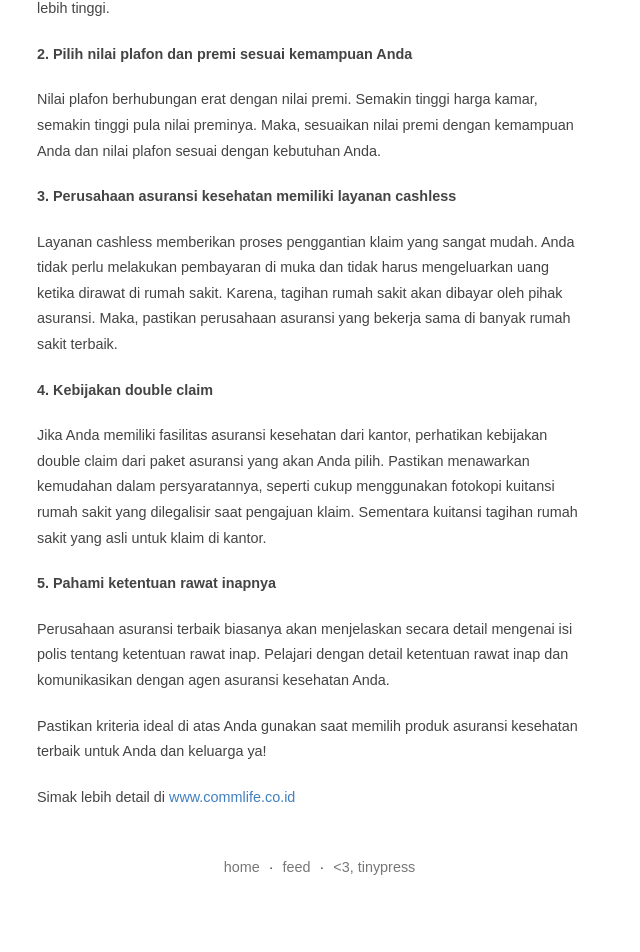
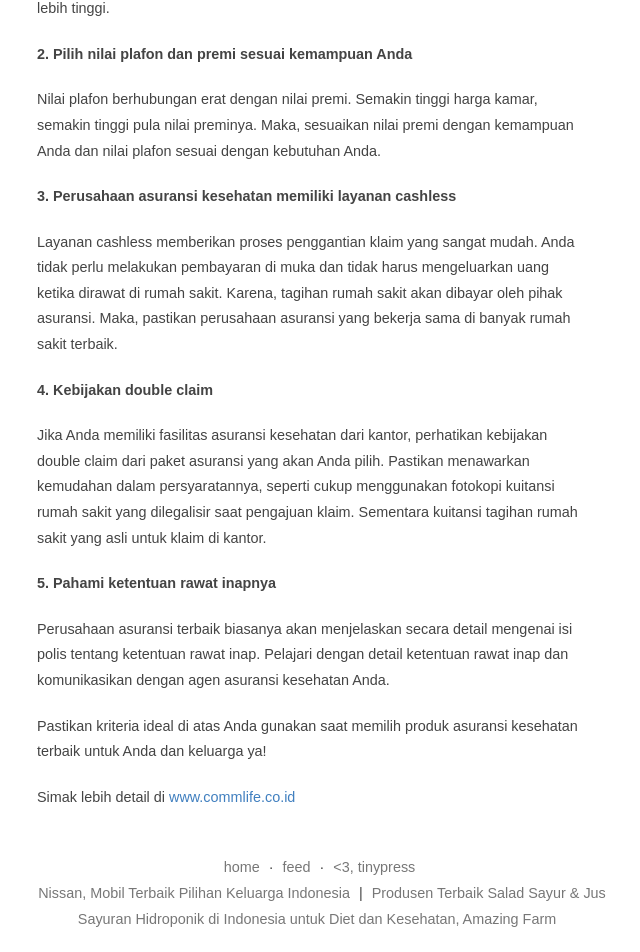
Before and after one commit to GlitchMr/glitchmr.github.io, a Jekyll site: the page built from _posts/2016-01-06-asuransi-kesehatan-terbaik-pastikan-memenuhi-kriteria-ini.markdown, in a window 1280 px wide. Shown: the part 926-1878 px from the top of the page, without its empty margins (328-968 px from the left). Built offline with Jekyll 4.4.1, drawn with Linux system fonts in a browser that asks for light colours; before the commit the page ends 1827 px from its top, so only the background shows below that.

Commit message:
Update post.html

```diff
--- a/_layouts/post.html
+++ b/_layouts/post.html
@@ -40,7 +40,8 @@
     </article>
 
     <footer>
-        <a href="/">home</a> &middot; <a href="/feed.xml">feed</a> &middot; <a href="https://tinypress.co/">&lt;3, tinypress</a>
+        <a href="/">home</a> &middot; <a href="/feed.xml">feed</a> &middot; <a href="https://tinypress.co/">&lt;3, tinypress</a><br />
+        <a href="http://technoskald.github.io/2016/01/05/nissan-mobil-terbaik-pilihan-keluarga-indonesia.html">Nissan, Mobil Terbaik Pilihan Keluarga Indonesia</a> | <a href="http://www.shenisa.com/2015/11/produsen-terbaik-salad-sayur-hidroponik-indonesia-amazingfarm.html">Produsen Terbaik Salad Sayur & Jus Sayuran Hidroponik di Indonesia untuk Diet dan Kesehatan, Amazing Farm</a>
     </footer>
   </div>
 </body>
```
